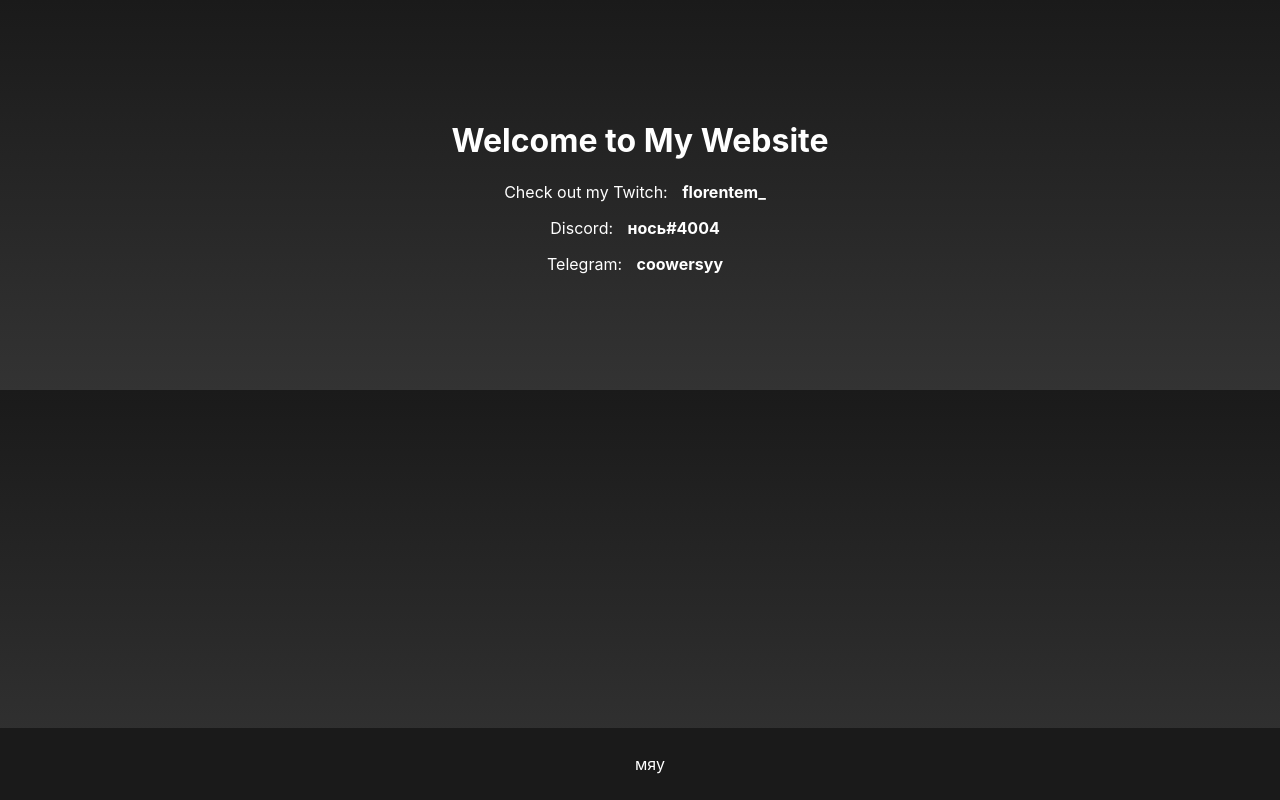
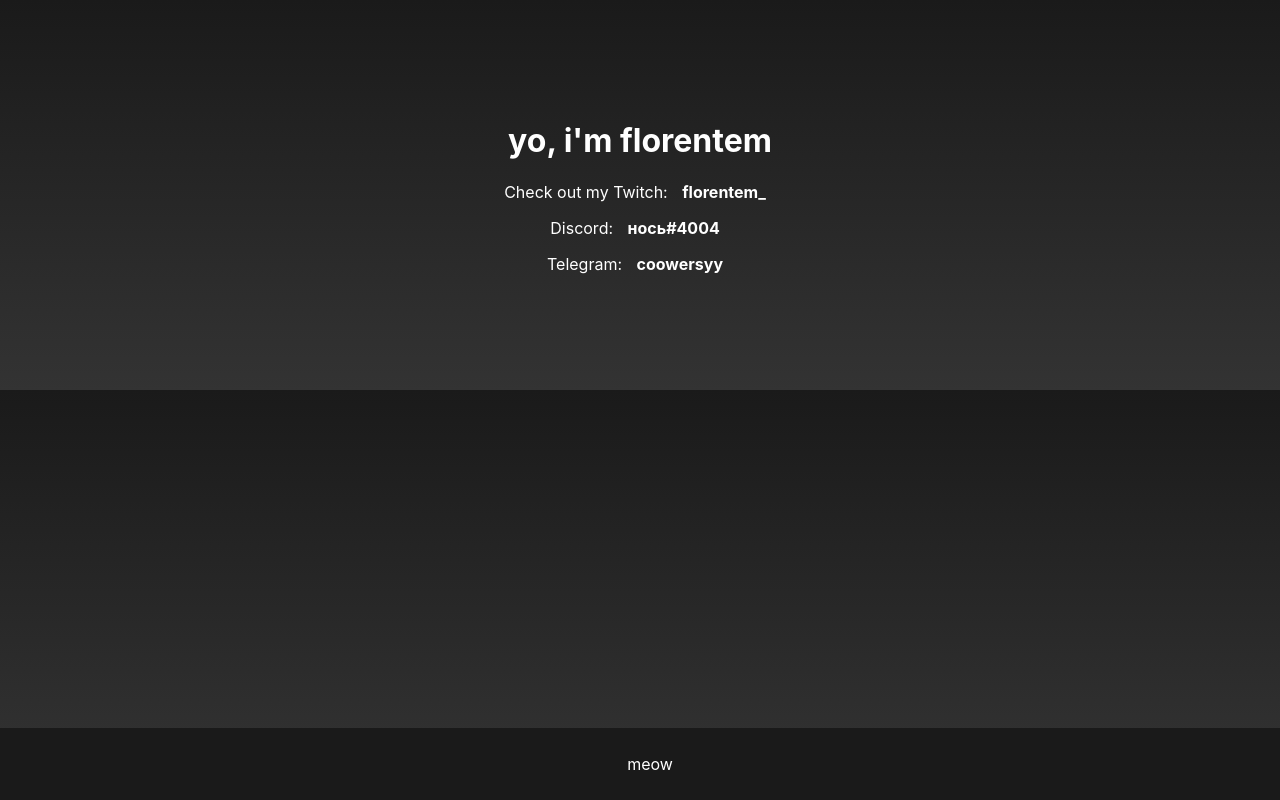
Before and after one commit to florentem/links, a plain HTML site: page index.html in a window 1280 px wide. Drawn offline with Linux system fonts and the light colour scheme.

Commit message:
Update index.html

```diff
--- a/index.html
+++ b/index.html
@@ -38,14 +38,14 @@
 </head>
 <body>
     <div class="content">
-        <h1>Welcome to My Website</h1>
+        <h1>yo, i'm florentem</h1>
         <p>Check out my Twitch: <a class="twitch-link" href="https://www.twitch.tv/florentem_" target="_blank">florentem_</a></p>
         <p>Discord: <span class="discord-link">нось#4004</span></p>
         <p>Telegram: <a class="telegram-link" href="https://t.me/coowersyy" target="_blank">coowersyy</a></p>
     </div>
 
     <div class="footer">
-        <p>мяу</p>
+        <p>meow</p>
     </div>
 </body>
 </html>
```
